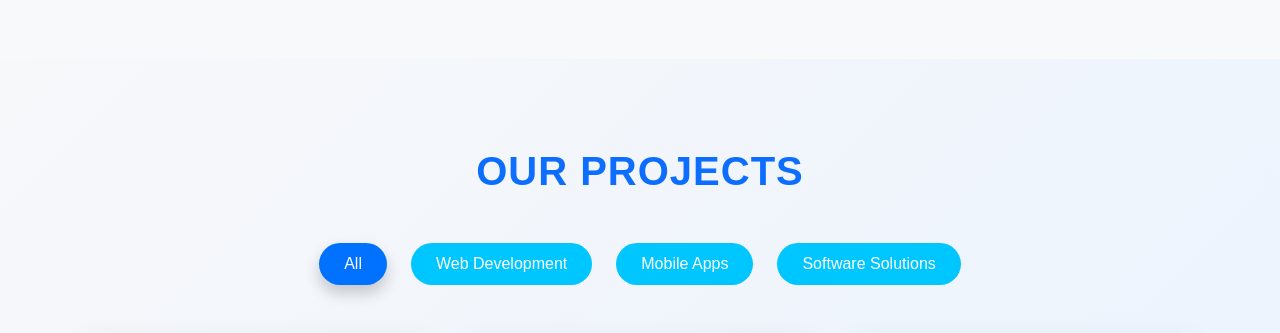
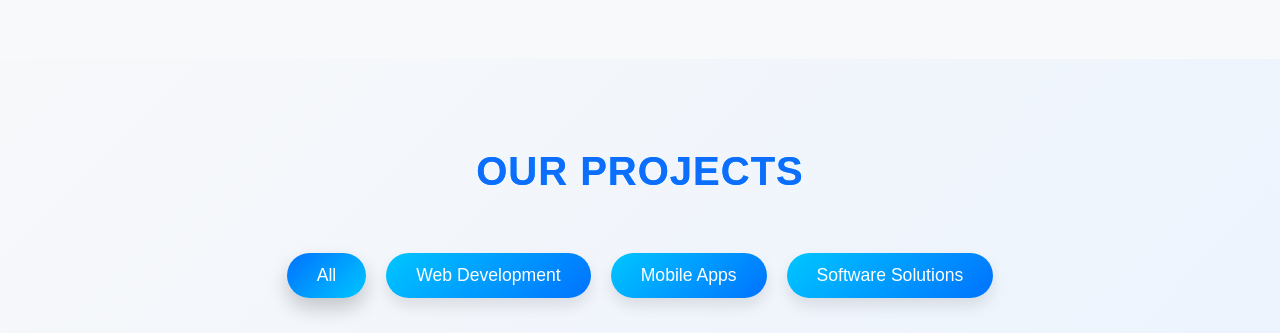
Before and after one commit to CyberAshu/aaradhyadharma-react, a React (Create React App) app: page / in a window 1280 px wide. Shown: the part 2000-2333 px from the top of the page. Built offline with nearby package versions, Linux system fonts and the light colour scheme; grey boxes are pictures that could not be loaded.

Commit message:
update buttons on portfolio section

```diff
--- a/src/pages/Home.css
+++ b/src/pages/Home.css
@@ -491,6 +491,7 @@ html {
     transform: translateY(0);
   }
 }
+
 /* Portfolio Section */
 .portfolio-section {
   padding: 80px 0;
@@ -504,14 +505,18 @@ html {
 }
 
 h2 {
-  font-size: 2.8rem;
+  font-size: 3rem;
   text-align: center;
-  margin-bottom: 50px;
+  margin-bottom: 40px;
   color: #1f4037;
   font-weight: 700;
   letter-spacing: 1px;
   text-transform: uppercase;
+  background: linear-gradient(135deg, #0072ff, #00c6ff);
+  -webkit-background-clip: text;
+  color: transparent;
 }
+
 
 .filter-buttons {
   text-align: center;
@@ -623,6 +628,52 @@ h2 {
   background-color: #00c6ff;
 }
 
+.filter-buttons {
+  text-align: center;
+  margin-bottom: 50px;
+  display: flex;
+  justify-content: center;
+  flex-wrap: wrap;
+}
+
+.filter-btn {
+  padding: 12px 30px;
+  margin: 10px;
+  font-size: 1.1rem;
+  background: linear-gradient(135deg, #00c6ff, #0072ff);
+  color: white;
+  border: none;
+  border-radius: 30px;
+  cursor: pointer;
+  box-shadow: 0 8px 15px rgba(0, 0, 0, 0.1);
+  transition: all 0.4s ease;
+  position: relative;
+  z-index: 1;
+  overflow: hidden;
+}
+
+.filter-btn::before {
+  content: '';
+  position: absolute;
+  top: 0;
+  left: 0;
+  width: 100%;
+  height: 100%;
+  background: rgba(255, 255, 255, 0.1);
+  transition: opacity 0.4s ease;
+  opacity: 0;
+  z-index: -1;
+}
+
+.filter-btn.active, .filter-btn:hover {
+  background: linear-gradient(135deg, #0072ff, #00c6ff);
+  box-shadow: 0 10px 20px rgba(0, 0, 0, 0.2);
+}
+
+.filter-btn:hover::before {
+  opacity: 1;
+}
+
 @media (max-width: 768px) {
   .portfolio-item {
     margin-bottom: 30px;
@@ -635,6 +686,15 @@ h2 {
   .filter-btn {
     padding: 10px 15px;
     margin: 0 8px;
+  }
+  .filter-btn {
+    padding: 10px 20px;
+    font-size: 1rem;
+  }
+
+  .filter-buttons {
+    justify-content: space-around;
+    margin-bottom: 30px;
   }
 }
 
--- a/src/pages/Home.js
+++ b/src/pages/Home.js
@@ -210,7 +210,7 @@ const Home = () => {
             <div className="overlay">
               <h3>{item.title}</h3>
               <p>{item.description}</p>
-              <p className="tech-stack">Technologies: {item.techStack ? item.techStack.join(', ') : 'Not specified'}</p>
+              <p className="tech-stack">Technologies: {item.techStack ? item.techStack.join(', ') : 'React + Django'}</p>
 
               <a href={item.liveLink} target="_blank" rel="noopener noreferrer" className="btn view-more">
                 View Project
```
